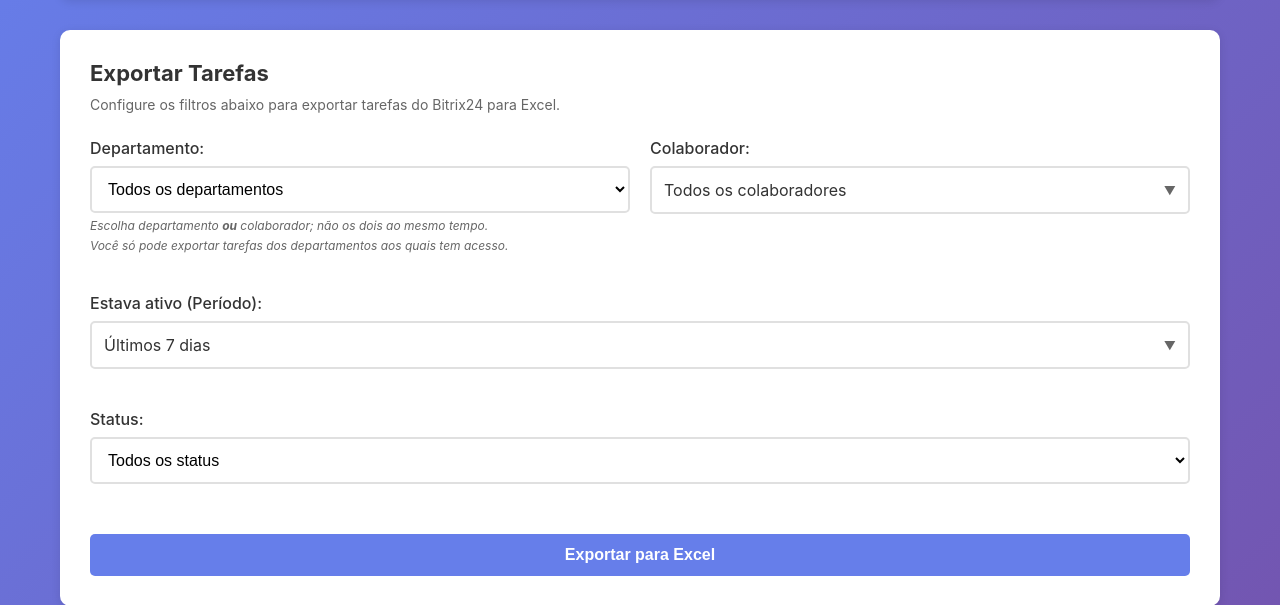
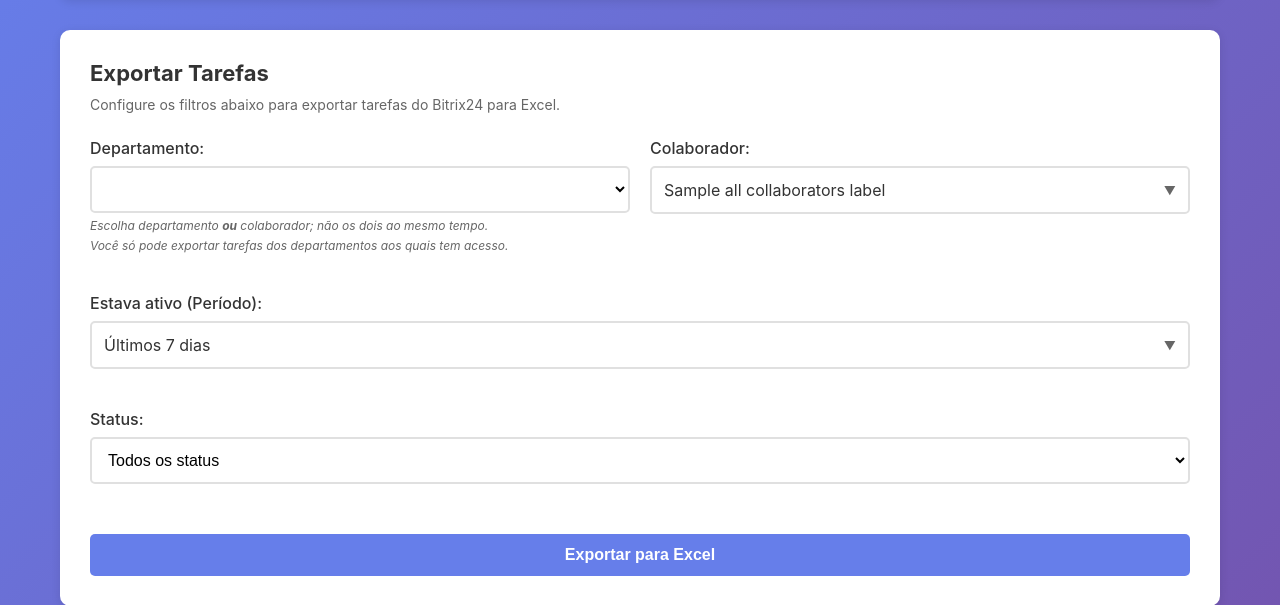
Before and after one commit to MateusSouzaG/bitrix-exporter, a FastAPI app: template templates/dashboard.html in a window 1280 px wide. Shown: the part 93-698 px from the top of the page. Run offline with FastAPI, Linux system fonts and the light colour scheme; the template is opened without the code that fills it: most values are stand-ins (such as "Sample title", 1, 10 or a date in 2020); lists and menus that the app fills with data are empty.

Commit message:
Dashboard: dept só para admin, label colaboradores por role, JS usa data-all-collaborators-label

```diff
--- a/templates/dashboard.html
+++ b/templates/dashboard.html
@@ -27,8 +27,10 @@
                         <div class="form-group">
                             <label for="dept">Departamento:</label>
                             <select id="dept" name="dept">
+                                {% if is_admin %}
                                 <option value="">Todos os departamentos</option>
-                                <!-- Opções de departamento são preenchidas via JavaScript (loadDepartmentsIntoSelect) para evitar duplicação -->
+                                {% endif %}
+                                <!-- Opções de departamento são preenchidas via JavaScript (loadDepartmentsIntoSelect) -->
                             </select>
                             <small class="form-hint">Escolha departamento <strong>ou</strong> colaborador; não os dois ao mesmo tempo.</small>
                             {% if not is_admin %}
@@ -38,14 +40,14 @@
 
                         <div class="form-group" id="collaborator-form-group">
                             <label for="user_substring">Colaborador:</label>
-                            <div class="custom-select-wrapper" id="collaborator_select_wrapper">
+                            <div class="custom-select-wrapper" id="collaborator_select_wrapper" data-all-collaborators-label="{{ all_collaborators_label }}">
                                 <input type="hidden" id="user_substring" name="user_substring" value="">
                                 <div class="custom-select" id="custom_select_collaborator" tabindex="0">
-                                    <div class="custom-select-selected">Todos os colaboradores</div>
+                                    <div class="custom-select-selected">{{ all_collaborators_label }}</div>
                                     <div class="custom-select-arrow">▼</div>
                                 </div>
                                 <div class="custom-select-options" id="custom_select_options_collaborator">
-                                    <div class="custom-select-option" data-value="">Todos os colaboradores</div>
+                                    <div class="custom-select-option" data-value="">{{ all_collaborators_label }}</div>
                                 </div>
                             </div>
                         </div>
@@ -524,7 +526,10 @@
                     collabWrapper.setAttribute('aria-disabled', 'true');
                 }
                 if (userInput) userInput.value = '';
-                if (collabSelected) collabSelected.textContent = 'Todos os colaboradores';
+                if (collabSelected) {
+                    var label = (collabWrapper && collabWrapper.getAttribute('data-all-collaborators-label')) || 'Todos os colaboradores';
+                    collabSelected.textContent = label;
+                }
                 if (deptSelect) deptSelect.disabled = false;
             } else if (collabVal) {
                 if (deptSelect) {
@@ -578,7 +583,9 @@
             if (dept && dept.value && userSub && userSub.value) {
                 userSub.value = '';
                 var sel = document.querySelector('#custom_select_collaborator .custom-select-selected');
-                if (sel) sel.textContent = 'Todos os colaboradores';
+                var wrapper = document.getElementById('collaborator_select_wrapper');
+                var label = (wrapper && wrapper.getAttribute('data-all-collaborators-label')) || 'Todos os colaboradores';
+                if (sel) sel.textContent = label;
             }
             const btn = document.getElementById('exportBtn');
             const btnText = btn.querySelector('.btn-text');
```
